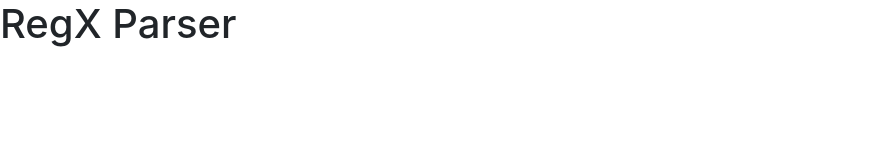
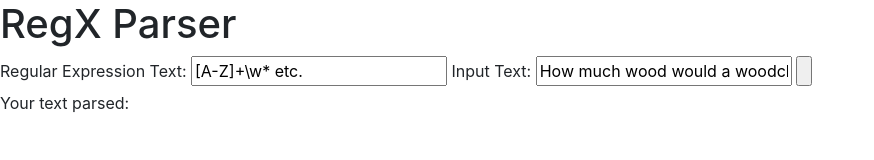
Before and after one commit to ztwilliams26/cs326-miniProject, a plain HTML site: page index.html in a window 1280 px wide. Shown: the whole page, without its empty margins (0-874 px from the left). Drawn offline with nearby package versions, Linux system fonts and the light colour scheme.

Commit message:
Added html body

```diff
--- a/index.html
+++ b/index.html
@@ -18,6 +18,17 @@
   <body>
     <h1>RegX Parser</h1>
 
+    <label for="regXText">Regular Expression Text:</label>
+    <input type="textarea" id="regXText" name="regXText" value="[A-Z]+\w* etc.">
+
+    <label for="inputText">Input Text:</label>
+    <input type="textarea" id="inputText" name="inputText" value="How much wood would a woodchuck chuck if a woodchuck could chuck wood?">
+
+    <input type="button" id="parseButton">
+
+    <p> Your text parsed: </p>
+
+    <p id="output"> </p>
 
     <!-- Optional JavaScript -->
     <!-- jQuery first, then Popper.js, then Bootstrap JS -->
```
